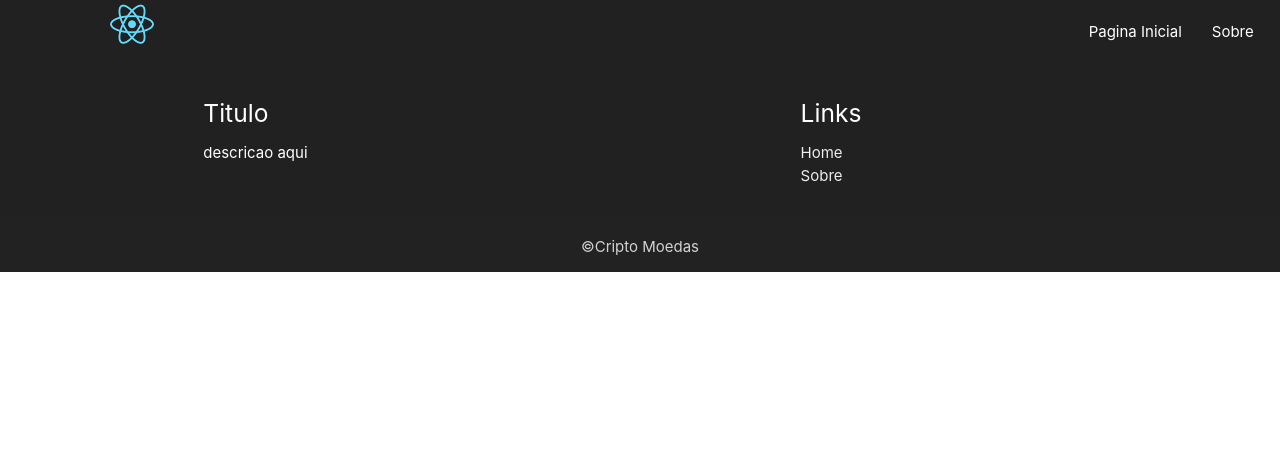
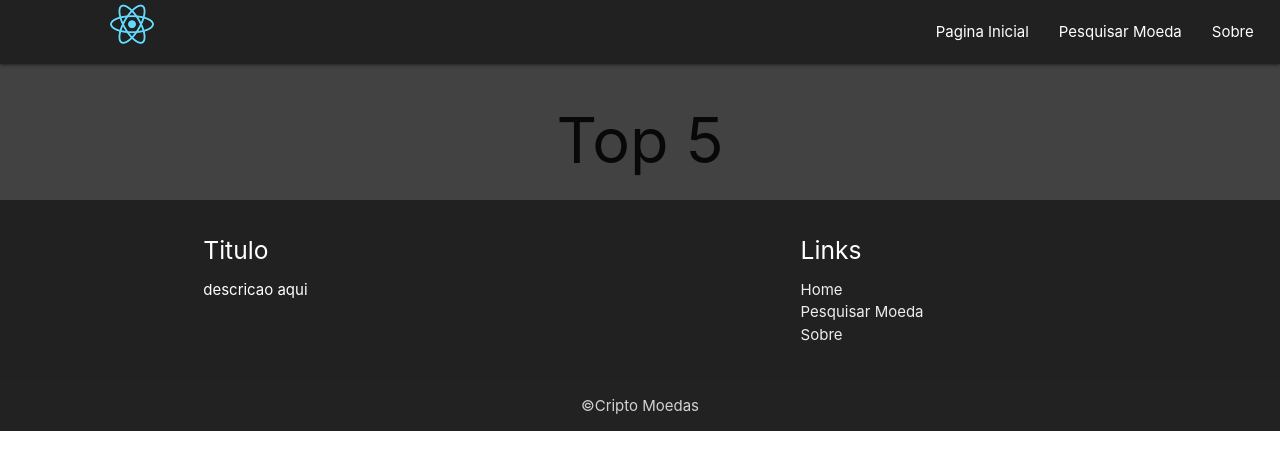
Before and after one commit to daniel-dantas/CriptoCoin, a React (Create React App) app: page /top5 in a window 1280 px wide. Shown: the top 470 px of the page. Built offline with nearby package versions, Linux system fonts and the light colour scheme.

Commit message:
Criação das paginas SearchMoeda, Top5, MoedasEmAlta

```diff
--- a/src/App.js
+++ b/src/App.js
@@ -7,7 +7,8 @@ import Footer from './components/Footer'
 const App = () => {
 
     const [links] = useState([
-        {caminho: '#', nome: 'Sobre'},
+        {caminho: '/searchMoeda', nome: 'Pesquisar Moeda'},
+        {caminho: '/sobre', nome: 'Sobre'},
     ])
 
     const [infFooter] = useState({
--- /dev/null
+++ b/src/pages/MoedasEmAlta/index.js
@@ -0,0 +1,14 @@
+import React from 'react'
+
+const  moedasEmAlta = () => {
+
+    return (
+        <div id="moedasEmAlta">
+            <center>
+                <h1>Moedas Em Alta</h1>
+            </center>
+        </div>
+    )
+}
+
+export default moedasEmAlta
--- /dev/null
+++ b/src/pages/SearchMoeda/index.js
@@ -0,0 +1,13 @@
+import React from 'react'
+
+const searchMoeda = () => {
+    return (
+        <div id="searchMoeda">
+            <center>
+                <h1>Search Moeda</h1>
+            </center>
+        </div>
+    )
+}
+
+export default searchMoeda
--- /dev/null
+++ b/src/pages/Sobre/index.js
@@ -0,0 +1,14 @@
+import React from 'react'
+
+const sobre = (props) => {
+
+    return (
+        <div id="sobre">
+            <center>
+                <h1>Pagina sobre</h1>
+            </center>
+        </div>
+    )
+}
+
+export default sobre
--- /dev/null
+++ b/src/pages/Top5/index.js
@@ -0,0 +1,16 @@
+import React from 'react'
+
+const top5 = () => {
+
+    return (
+        <div id="top5">
+            <center>
+                <h1>
+                    Top 5
+                </h1>
+            </center>
+        </div>
+    )
+}
+
+export default top5
--- a/src/routes.js
+++ b/src/routes.js
@@ -1,11 +1,21 @@
 import React from 'react'
+import {BrowserRouter, Route, Switch} from 'react-router-dom'
+
+// Importação das paginas
 import Index from './pages/Index'
-import {BrowserRouter, Route, Switch} from 'react-router-dom'
+import Sobre from './pages/Sobre'
+import Top5 from './pages/Top5'
+import SearchMoeda from './pages/SearchMoeda'
+import MoedasEmAlta from './pages/MoedasEmAlta'
 
 const Routes = () => (
     <BrowserRouter>
         <Switch>
-            <Route exact path="/" component={()=> <Index />}></Route>
+            <Route exact path="/" component={()=> <Index />} />
+            <Route exact path="/sobre" component={ () => <Sobre/>} />
+            <Route  exact path="/top5" component={() => <Top5/>} />
+            <Route  exact path="/searchMoeda" component={() => <SearchMoeda/>} />
+            <Route  exact path="/moedasEmAlta" component={() => <MoedasEmAlta/>} />
         </Switch>
     </BrowserRouter>
 )
```
Also changed, not shown: src/pages/MoedasEmAlta/style.css (added), src/pages/SearchMoeda/style.css (added), src/pages/Sobre/style.css (added), src/pages/Top5/style.css (added).
